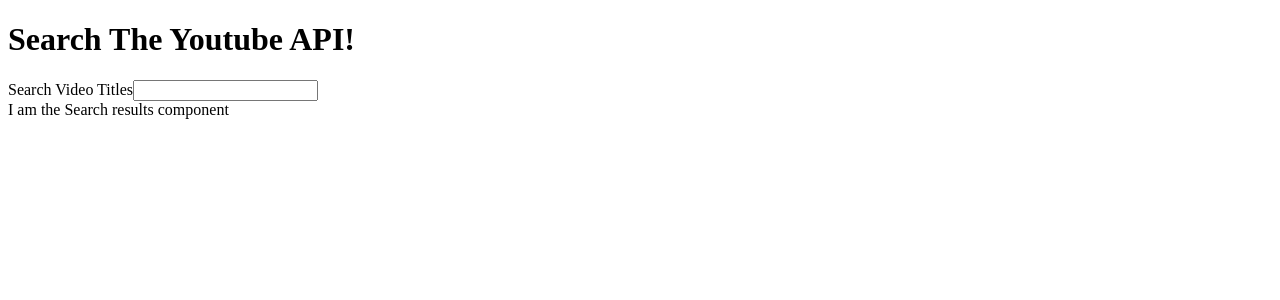
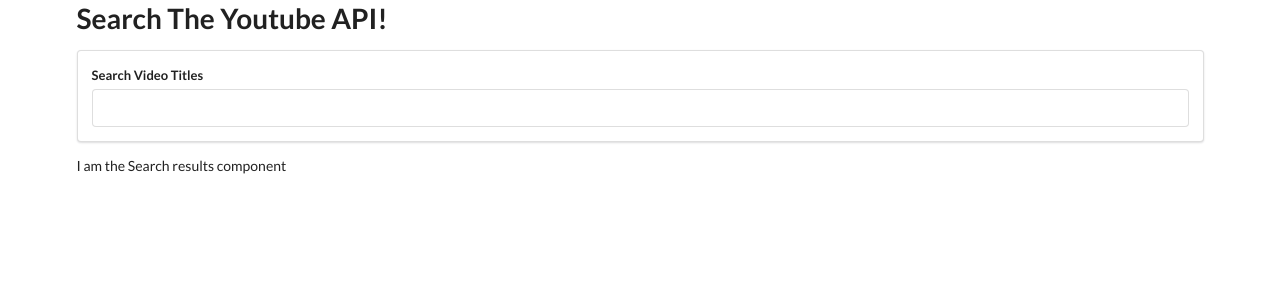
Before and after one commit to kimjane93/react-101-youtube-vid-search, a React (Create React App) app: page / in a window 1280 px wide. Shown: the top 300 px of the page. Built offline with nearby package versions, Linux system fonts and the light colour scheme.

Commit message:
stub up api service, stub up on serch sbumit function and pass vis props to search bar

```diff
--- a/package.json
+++ b/package.json
@@ -6,9 +6,11 @@
     "@testing-library/jest-dom": "^5.11.10",
     "@testing-library/react": "^11.2.6",
     "@testing-library/user-event": "^12.8.3",
+    "axios": "^0.21.1",
     "react": "^17.0.2",
     "react-dom": "^17.0.2",
     "react-scripts": "4.0.3",
+    "semantic-ui-css": "^2.4.1",
     "web-vitals": "^1.1.1"
   },
   "scripts": {
--- /dev/null
+++ b/src/api/youtubeApi.jsx
@@ -0,0 +1,9 @@
+import axios from 'axios'
+
+
+export default axios.create({
+    baseURL: '',
+    headers: {
+        Authorization: ''
+    }
+})
--- a/src/components/App.jsx
+++ b/src/components/App.jsx
@@ -1,16 +1,32 @@
 import React, { Component } from 'react'
+import youtubeAPI from '../api/youtubeApi'
 import SearchBar from './SearchBar'
 import SearchResults from './SearchResults'
 
 
 class App extends Component {
 
+    state = {
+        results: []
+    }
+
+
+    onSearchSubmit = async (query) => {
+        const results = await youtubeAPI.get('', {
+            params: { query: query }
+        })
+        this.setState({
+            results: results
+        })
+    }
 
     render(){
         return (
-            <div>
+            <div className="ui container" >
                 <h1>Search The Youtube API!</h1>
-                <SearchBar />
+                <SearchBar
+                    onSearchSubmit={this.onSearchSubmit}
+                />
                 <SearchResults />
             </div>
         )
--- a/src/components/SearchBar.jsx
+++ b/src/components/SearchBar.jsx
@@ -1,33 +1,39 @@
-import React, { Component } from 'react'
-
+import React, { Component } from "react";
 
 class SearchBar extends Component {
   state = {
-        query: ''
-    }
+    query: "",
+  };
 
   onInputChange = (e) => {
     this.setState({
-            query: e.target.value
-        })
-    }
+      query: e.target.value,
+    });
+  };
 
+  onFormSubmit = (e) => {
+    e.preventDefault();
+    this.props.onSearchSubmit(this.state.query);
+  };
 
-    render(){
-        console.log(this.state.query)
+  render() {
+    console.log(this.state.query);
     return (
-            <div>
-                <form>
+      <div className="search-bar ui segment">
+        <form className="ui form">
+          <div className="field">
             <label htmlFor="search-input">Search Video Titles</label>
-                    <input id="search-input" type="text"
+            <input
+              id="search-input"
+              type="text"
               onChange={this.onInputChange}
               value={this.state.query}
             />
+          </div>
         </form>
       </div>
-        )
+    );
   }
 }
 
-
-export default SearchBar
+export default SearchBar;
--- a/src/index.js
+++ b/src/index.js
@@ -1,3 +1,4 @@
+import "semantic-ui-css/semantic.min.css"
 import React from 'react'
 import ReactDOM from 'react-dom'
 import App from './components/App'
```
Also changed, not shown: 1 other file (tests, documents, lock files or other folders). Lines whose indentation alone changed are shown as unchanged.
